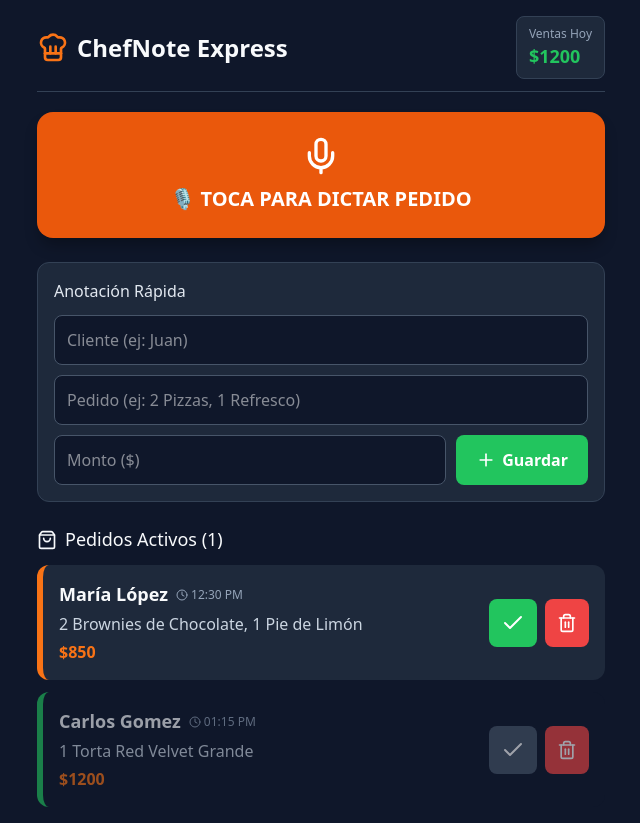
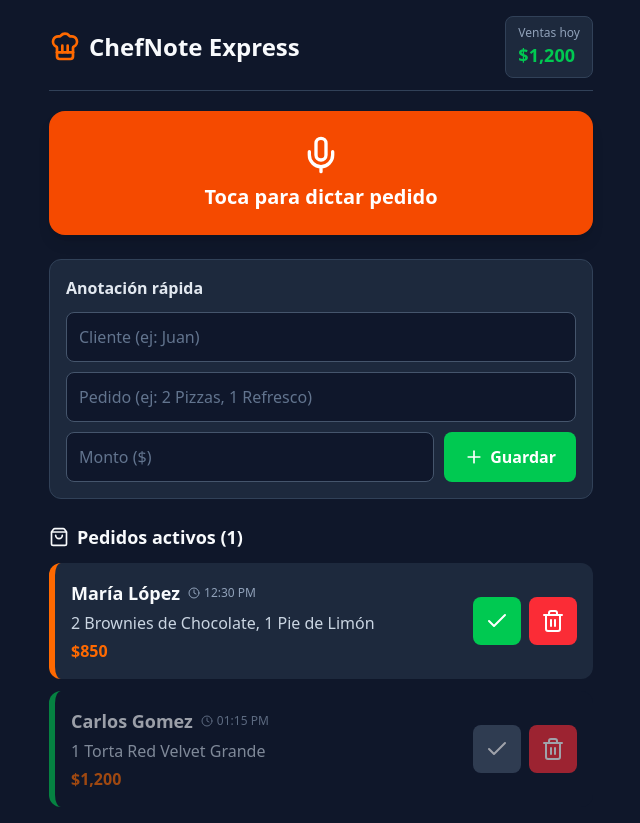
Before and after one commit to Nyxarion-ctrl/chefnote-express, a React (Vite) app: page / in a window 1280 px wide. Shown: the whole page, without its empty margins (319-959 px from the left). Built offline with nearby package versions, Linux system fonts and the light colour scheme; the HTML template or start-up script is replaced by a standard one.

Commit message:
Update App.jsx

```diff
--- a/src/App.jsx
+++ b/src/App.jsx
@@ -1,171 +1,172 @@
-import React, { useState, useEffect } from 'react';
-import { Mic, MicOff, Plus, Check, Clock, Trash2, ShoppingBag, DollarSign, ChefHat } from 'lucide-react';
+import { useState, useEffect, useRef } from 'react';
+import { Mic, MicOff, Plus, Check, Clock, Trash2, ShoppingBag, ChefHat } from 'lucide-react';
+
+const PEDIDOS_INICIALES = [
+  { id: 1, cliente: 'María López', items: '2 Brownies de Chocolate, 1 Pie de Limón', total: 850, estado: 'pendiente', hora: '12:30 PM' },
+  { id: 2, cliente: 'Carlos Gomez', items: '1 Torta Red Velvet Grande', total: 1200, estado: 'listo', hora: '01:15 PM' },
+];
+
+const cargarPedidos = () => {
+  try {
+    const guardado = localStorage.getItem('chefnote_pedidos');
+    return guardado ? JSON.parse(guardado) : PEDIDOS_INICIALES;
+  } catch {
+    return PEDIDOS_INICIALES;
+  }
+};
+
+const formatoMonto = (n) => `$${Number(n || 0).toLocaleString('es-DO')}`;
+
+// Extrae monto y cliente del texto dictado
+const analizarDictado = (texto) => {
+  // Monto: número pegado a "pesos" o "$" (acepta 1,200 o 1.200)
+  const matchMonto =
+    texto.match(/(\d[\d.,]*)\s*(?:pesos|peso|\$)/i) || texto.match(/\$\s*(\d[\d.,]*)/);
+  const monto = matchMonto ? matchMonto[1].replace(/[.,](?=\d{3}\b)/g, '').replace(',', '.') : '';
+
+  // Cliente: "para Juan", "para María López"
+  const matchCliente = texto.match(/\bpara\s+([^,.\d]+?)(?=\s+(?:con|de|y|por)\b|[,.\d]|$)/i);
+  const cliente = matchCliente ? matchCliente[1].trim() : '';
+
+  return { monto, cliente };
+};
+
+const campo =
+  'w-full rounded-lg border border-slate-600 bg-slate-900 px-3 py-3 text-base text-white placeholder:text-slate-500 focus:border-orange-500 focus:outline-none focus:ring-2 focus:ring-orange-500/40';
 
 export default function App() {
-  const [pedidos, setPedidos] = useState(() => {
-    const saved = localStorage.getItem('chefnote_pedidos');
-    return saved ? JSON.parse(saved) : [
-      { id: 1, cliente: "María López", items: "2 Brownies de Chocolate, 1 Pie de Limón", total: 850, estado: "pendiente", hora: "12:30 PM" },
-      { id: 2, cliente: "Carlos Gomez", items: "1 Torta Red Velvet Grande", total: 1200, estado: "listo", hora: "01:15 PM" }
-    ];
-  });
-
+  const [pedidos, setPedidos] = useState(cargarPedidos);
   const [escuchando, setEscuchando] = useState(false);
   const [transcripcion, setTranscripcion] = useState('');
   const [nuevoCliente, setNuevoCliente] = useState('');
   const [nuevosItems, setNuevosItems] = useState('');
   const [nuevoTotal, setNuevoTotal] = useState('');
+  const reconocimientoRef = useRef(null);
 
   useEffect(() => {
+    try {
       localStorage.setItem('chefnote_pedidos', JSON.stringify(pedidos));
+    } catch {
+      /* almacenamiento lleno o bloqueado: la app sigue funcionando */
+    }
   }, [pedidos]);
 
-  // Manejo de reconocimiento de voz
+  // Detener el micrófono si el componente se desmonta
+  useEffect(() => () => reconocimientoRef.current?.stop(), []);
+
   const alternarMicrofono = () => {
-    if (!('webkitSpeechRecognition' in window) && !('SpeechRecognition' in window)) {
+    // Si ya está escuchando, detiene la misma instancia
+    if (escuchando) {
+      reconocimientoRef.current?.stop();
+      return;
+    }
+
+    const SpeechRecognition = window.SpeechRecognition || window.webkitSpeechRecognition;
+    if (!SpeechRecognition) {
       alert('Tu navegador no soporta el dictado por voz. Puedes ingresar el pedido manualmente abajo.');
       return;
     }
 
-    const SpeechRecognition = window.SpeechRecognition || window.webkitSpeechRecognition;
     const recognition = new SpeechRecognition();
-
-    recognition.lang = 'es-ES';
+    recognition.lang = 'es-DO';
     recognition.continuous = false;
     recognition.interimResults = false;
 
-    if (!escuchando) {
-      setEscuchando(true);
-      recognition.start();
-
     recognition.onresult = (event) => {
       const texto = event.results[0][0].transcript;
+      const { monto, cliente } = analizarDictado(texto);
       setTranscripcion(texto);
-        parsearDictado(texto);
+      setNuevosItems(texto);
+      if (monto) setNuevoTotal(monto);
+      setNuevoCliente(cliente || 'Cliente Dictado');
+    };
+    recognition.onerror = () => setEscuchando(false);
+    recognition.onend = () => {
       setEscuchando(false);
+      reconocimientoRef.current = null;
     };
 
-      recognition.onerror = () => {
+    reconocimientoRef.current = recognition;
+    setEscuchando(true);
+    try {
+      recognition.start();
+    } catch {
       setEscuchando(false);
-      };
-
-      recognition.onend = () => {
-        setEscuchando(false);
-      };
-    } else {
-      setEscuchando(false);
-      recognition.stop();
     }
-  };
-
-  // Parser simple para extraer datos del dictado
-  const parsearDictado = (texto) => {
-    // Busca números al final o cerca de "pesos" / "monto"
-    const regexMonto = /(\d+)\s*(pesos|pesos\s*domicanos|\$)?/i;
-    const matchMonto = texto.match(regexMonto);
-
-    if (matchMonto) {
-      setNuevoTotal(matchMonto[1]);
-    }
-
-    // Asigna el texto completo a la lista de items para edición rápida
-    setNuevosItems(texto);
-    setNuevoCliente('Cliente Dictado');
   };
 
   const agregarPedido = (e) => {
     e.preventDefault();
-    if (!nuevosItems) return;
+    if (!nuevosItems.trim()) return;
 
     const nuevo = {
       id: Date.now(),
-      cliente: nuevoCliente || 'Cliente General',
-      items: nuevosItems,
+      cliente: nuevoCliente.trim() || 'Cliente General',
+      items: nuevosItems.trim(),
       total: Number(nuevoTotal) || 0,
       estado: 'pendiente',
-      hora: new Date().toLocaleTimeString([], { hour: '2-digit', minute: '2-digit' })
+      hora: new Date().toLocaleTimeString([], { hour: '2-digit', minute: '2-digit' }),
     };
 
-    setPedidos([nuevo, ...pedidos]);
+    setPedidos((prev) => [nuevo, ...prev]);
     setNuevoCliente('');
     setNuevosItems('');
     setNuevoTotal('');
     setTranscripcion('');
   };
 
-  const cambiarEstado = (id) => {
-    setPedidos(pedidos.map(p => {
-      if (p.id === id) {
-        return { ...p, estado: p.estado === 'pendiente' ? 'listo' : 'pendiente' };
-      }
-      return p;
-    }));
-  };
+  const cambiarEstado = (id) =>
+    setPedidos((prev) =>
+      prev.map((p) => (p.id === id ? { ...p, estado: p.estado === 'pendiente' ? 'listo' : 'pendiente' } : p))
+    );
 
-  const eliminarPedido = (id) => {
-    setPedidos(pedidos.filter(p => p.id !== id));
-  };
+  const eliminarPedido = (id) => setPedidos((prev) => prev.filter((p) => p.id !== id));
 
-  const totalVentas = pedidos
-    .filter(p => p.estado === 'listo')
-    .reduce((acc, p) => acc + p.total, 0);
+  const totalVentas = pedidos.filter((p) => p.estado === 'listo').reduce((acc, p) => acc + p.total, 0);
+  const pendientes = pedidos.filter((p) => p.estado === 'pendiente').length;
 
   return (
-    <div style={{ maxWidth: '600px', margin: '0 auto', padding: '16px' }}>
+    <div className="mx-auto max-w-xl p-4">
       {/* Encabezado */}
-      <header style={{ display: 'flex', justifyContent: 'space-between', alignItems: 'center', marginBottom: '20px', paddingBottom: '12px', borderBottom: '1px solid #334155' }}>
-        <div style={{ display: 'flex', alignItems: 'center', gap: '8px' }}>
-          <ChefHat size={32} color="#f97316" />
-          <h1 style={{ fontSize: '24px', fontWeight: 'bold', margin: 0, color: '#f8fafc' }}>ChefNote Express</h1>
+      <header className="mb-5 flex items-center justify-between border-b border-slate-700 pb-3">
+        <div className="flex items-center gap-2">
+          <ChefHat size={32} className="text-orange-500" />
+          <h1 className="text-2xl font-bold text-slate-50">ChefNote Express</h1>
         </div>
-        <div style={{ background: '#1e293b', padding: '8px 12px', borderRadius: '8px', border: '1px solid #334155' }}>
-          <span style={{ fontSize: '12px', color: '#94a3b8', display: 'block' }}>Ventas Hoy</span>
-          <span style={{ fontSize: '18px', fontWeight: 'bold', color: '#22c55e' }}>${totalVentas}</span>
+        <div className="rounded-lg border border-slate-700 bg-slate-800 px-3 py-2">
+          <span className="block text-xs text-slate-400">Ventas hoy</span>
+          <span className="text-lg font-bold text-green-500">{formatoMonto(totalVentas)}</span>
         </div>
       </header>
 
-      {/* Botón de Dictado Gigante para Cocina */}
-      <section style={{ marginBottom: '24px' }}>
+      {/* Botón de dictado */}
+      <section className="mb-6">
         <button
+          type="button"
           onClick={alternarMicrofono}
-          style={{
-            width: '100%',
-            padding: '24px',
-            borderRadius: '16px',
-            border: 'none',
-            background: escuchando ? '#dc2626' : '#ea580c',
-            color: 'white',
-            fontWeight: 'bold',
-            fontSize: '20px',
-            display: 'flex',
-            flexDirection: 'column',
-            alignItems: 'center',
-            justifyContent: 'center',
-            gap: '8px',
-            cursor: 'pointer',
-            boxShadow: '0 10px 15px -3px rgba(0,0,0,0.3)'
-          }}
+          aria-pressed={escuchando}
+          className={`flex w-full flex-col items-center justify-center gap-2 rounded-2xl p-6 text-xl font-bold text-white shadow-lg transition-colors focus-visible:outline-2 focus-visible:outline-offset-2 focus-visible:outline-orange-300 ${
+            escuchando ? 'animate-pulse bg-red-600 hover:bg-red-700' : 'bg-orange-600 hover:bg-orange-500'
+          }`}
         >
           {escuchando ? <MicOff size={40} /> : <Mic size={40} />}
-          <span>{escuchando ? 'Escuchando pedido... (Toca para detener)' : '🎙️ TOCA PARA DICTAR PEDIDO'}</span>
+          <span>{escuchando ? 'Escuchando pedido... (toca para detener)' : 'Toca para dictar pedido'}</span>
         </button>
         {transcripcion && (
-          <p style={{ marginTop: '8px', fontSize: '14px', color: '#cbd5e1', fontStyle: 'italic', textAlign: 'center' }}>
-            "{transcripcion}"
-          </p>
+          <p className="mt-2 text-center text-sm italic text-slate-300">“{transcripcion}”</p>
         )}
       </section>
 
-      {/* Formulario Manual Express */}
-      <form onSubmit={agregarPedido} style={{ background: '#1e293b', padding: '16px', borderRadius: '12px', marginBottom: '24px', border: '1px solid #334155' }}>
-        <h2 style={{ fontSize: '16px', margin: '0 0 12px 0', color: '#e2e8f0' }}>Anotación Rápida</h2>
-        <div style={{ display: 'flex', flexDirection: 'column', gap: '10px' }}>
+      {/* Formulario manual */}
+      <form onSubmit={agregarPedido} className="mb-6 rounded-xl border border-slate-700 bg-slate-800 p-4">
+        <h2 className="mb-3 text-base font-semibold text-slate-200">Anotación rápida</h2>
+        <div className="flex flex-col gap-2.5">
           <input
             type="text"
             placeholder="Cliente (ej: Juan)"
             value={nuevoCliente}
             onChange={(e) => setNuevoCliente(e.target.value)}
-            style={{ padding: '12px', borderRadius: '8px', border: '1px solid #475569', background: '#0f172a', color: 'white', fontSize: '16px' }}
+            className={campo}
           />
           <input
             type="text"
@@ -173,19 +174,21 @@ export default function App() {
             value={nuevosItems}
             onChange={(e) => setNuevosItems(e.target.value)}
             required
-            style={{ padding: '12px', borderRadius: '8px', border: '1px solid #475569', background: '#0f172a', color: 'white', fontSize: '16px' }}
+            className={campo}
           />
-          <div style={{ display: 'flex', gap: '10px' }}>
+          <div className="flex gap-2.5">
             <input
               type="number"
+              inputMode="decimal"
+              min="0"
               placeholder="Monto ($)"
               value={nuevoTotal}
               onChange={(e) => setNuevoTotal(e.target.value)}
-              style={{ flex: 1, padding: '12px', borderRadius: '8px', border: '1px solid #475569', background: '#0f172a', color: 'white', fontSize: '16px' }}
+              className={`${campo} flex-1`}
             />
             <button
               type="submit"
-              style={{ padding: '12px 20px', borderRadius: '8px', border: 'none', background: '#22c55e', color: 'white', fontWeight: 'bold', fontSize: '16px', cursor: 'pointer', display: 'flex', alignItems: 'center', gap: '6px' }}
+              className="flex items-center gap-1.5 rounded-lg bg-green-500 px-5 py-3 text-base font-bold text-white transition-colors hover:bg-green-600 focus-visible:outline-2 focus-visible:outline-offset-2 focus-visible:outline-green-300"
             >
               <Plus size={20} /> Guardar
             </button>
@@ -193,70 +196,64 @@ export default function App() {
         </div>
       </form>
 
-      {/* Lista de Pedidos en la Cocina */}
+      {/* Lista de pedidos */}
       <section>
-        <h2 style={{ fontSize: '18px', marginBottom: '12px', color: '#f8fafc', display: 'flex', alignItems: 'center', gap: '8px' }}>
-          <ShoppingBag size={20} /> Pedidos Activos ({pedidos.filter(p => p.estado === 'pendiente').length})
+        <h2 className="mb-3 flex items-center gap-2 text-lg font-semibold text-slate-50">
+          <ShoppingBag size={20} /> Pedidos activos ({pendientes})
         </h2>
 
-        <div style={{ display: 'flex', flexDirection: 'column', gap: '12px' }}>
-          {pedidos.map((pedido) => (
+        {pedidos.length === 0 && (
+          <p className="rounded-xl border border-dashed border-slate-700 p-6 text-center text-slate-400">
+            No hay pedidos. Dicta uno o anótalo arriba.
+          </p>
+        )}
+
+        <div className="flex flex-col gap-3">
+          {pedidos.map((pedido) => {
+            const listo = pedido.estado === 'listo';
+            return (
               <div
                 key={pedido.id}
-              style={{
-                background: pedido.estado === 'listo' ? '#0f172a' : '#1e293b',
-                padding: '16px',
-                borderRadius: '12px',
-                borderLeft: `6px solid ${pedido.estado === 'listo' ? '#22c55e' : '#f97316'}`,
-                opacity: pedido.estado === 'listo' ? 0.6 : 1,
-                display: 'flex',
-                justifySpace: 'space-between',
-                alignItems: 'center'
-              }}
+                className={`flex items-center justify-between rounded-xl border-l-[6px] p-4 ${
+                  listo ? 'border-green-500 bg-slate-900 opacity-60' : 'border-orange-500 bg-slate-800'
+                }`}
               >
-              <div style={{ flex: 1 }}>
-                <div style={{ display: 'flex', alignItems: 'center', gap: '8px', marginBottom: '4px' }}>
-                  <span style={{ fontWeight: 'bold', color: '#f8fafc', fontSize: '18px' }}>{pedido.cliente}</span>
-                  <span style={{ fontSize: '12px', color: '#94a3b8', display: 'flex', alignItems: 'center', gap: '3px' }}>
+                <div className="min-w-0 flex-1">
+                  <div className="mb-1 flex flex-wrap items-center gap-2">
+                    <span className="text-lg font-bold text-slate-50">{pedido.cliente}</span>
+                    <span className="flex items-center gap-1 text-xs text-slate-400">
                       <Clock size={12} /> {pedido.hora}
                     </span>
                   </div>
-                <p style={{ margin: '4px 0', color: '#cbd5e1', fontSize: '16px' }}>{pedido.items}</p>
-                <span style={{ fontWeight: 'bold', color: '#f97316', fontSize: '16px' }}>${pedido.total}</span>
+                  <p className="my-1 break-words text-base text-slate-300">{pedido.items}</p>
+                  <span className="text-base font-bold text-orange-500">{formatoMonto(pedido.total)}</span>
                 </div>
 
-              <div style={{ display: 'flex', gap: '8px', marginLeft: '12px' }}>
+                <div className="ml-3 flex gap-2">
                   <button
+                    type="button"
                     onClick={() => cambiarEstado(pedido.id)}
-                  style={{
-                    padding: '12px',
-                    borderRadius: '8px',
-                    border: 'none',
-                    background: pedido.estado === 'listo' ? '#475569' : '#22c55e',
-                    color: 'white',
-                    cursor: 'pointer'
-                  }}
-                  title="Marcar como listo"
+                    title={listo ? 'Volver a pendiente' : 'Marcar como listo'}
+                    aria-label={listo ? 'Volver a pendiente' : 'Marcar como listo'}
+                    className={`rounded-lg p-3 text-white transition-colors focus-visible:outline-2 focus-visible:outline-offset-2 focus-visible:outline-green-300 ${
+                      listo ? 'bg-slate-600 hover:bg-slate-500' : 'bg-green-500 hover:bg-green-600'
+                    }`}
                   >
                     <Check size={24} />
                   </button>
                   <button
+                    type="button"
                     onClick={() => eliminarPedido(pedido.id)}
-                  style={{
-                    padding: '12px',
-                    borderRadius: '8px',
-                    border: 'none',
-                    background: '#ef4444',
-                    color: 'white',
-                    cursor: 'pointer'
-                  }}
-                  title="Eliminar"
+                    title="Eliminar pedido"
+                    aria-label="Eliminar pedido"
+                    className="rounded-lg bg-red-500 p-3 text-white transition-colors hover:bg-red-600 focus-visible:outline-2 focus-visible:outline-offset-2 focus-visible:outline-red-300"
                   >
-                  <Trash2 size={20} />
+                    <Trash2 size={24} />
                   </button>
                 </div>
               </div>
-          ))}
+            );
+          })}
         </div>
       </section>
     </div>
```
Lines whose indentation alone changed are shown as unchanged.
